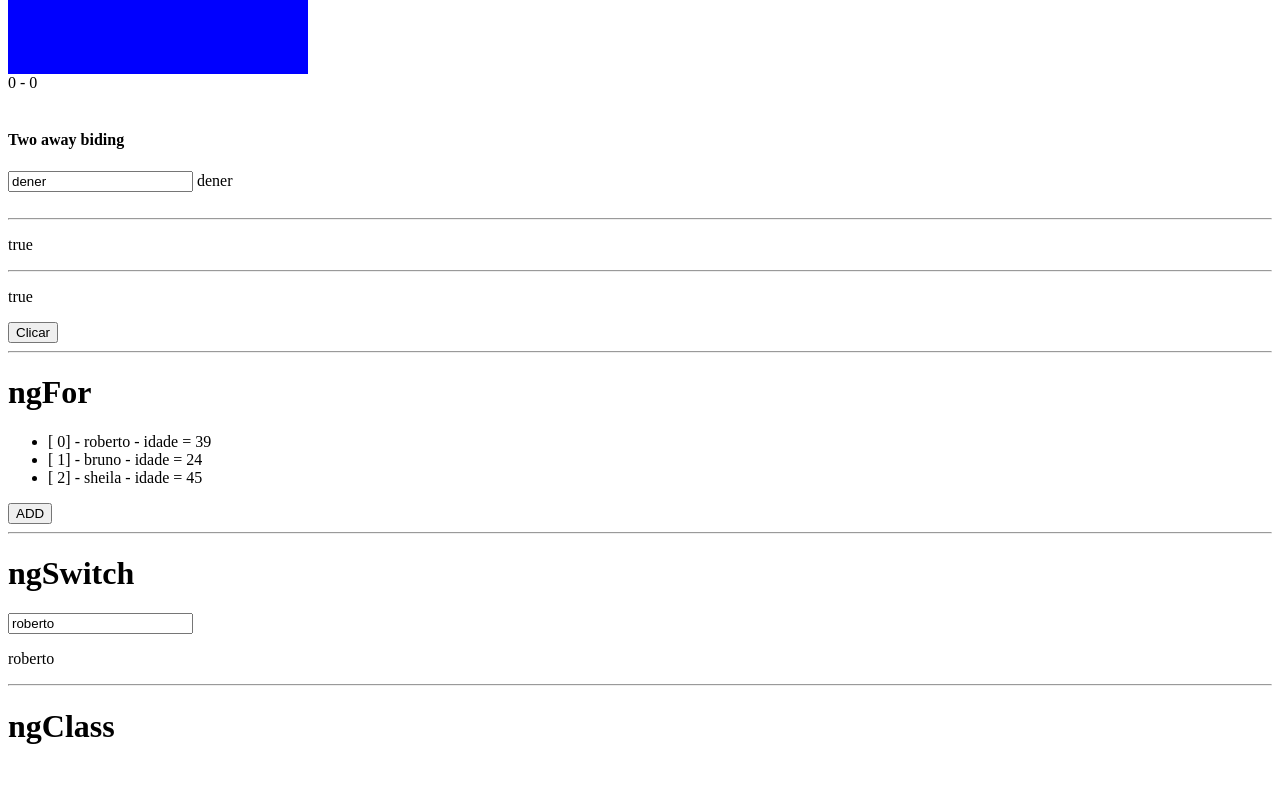
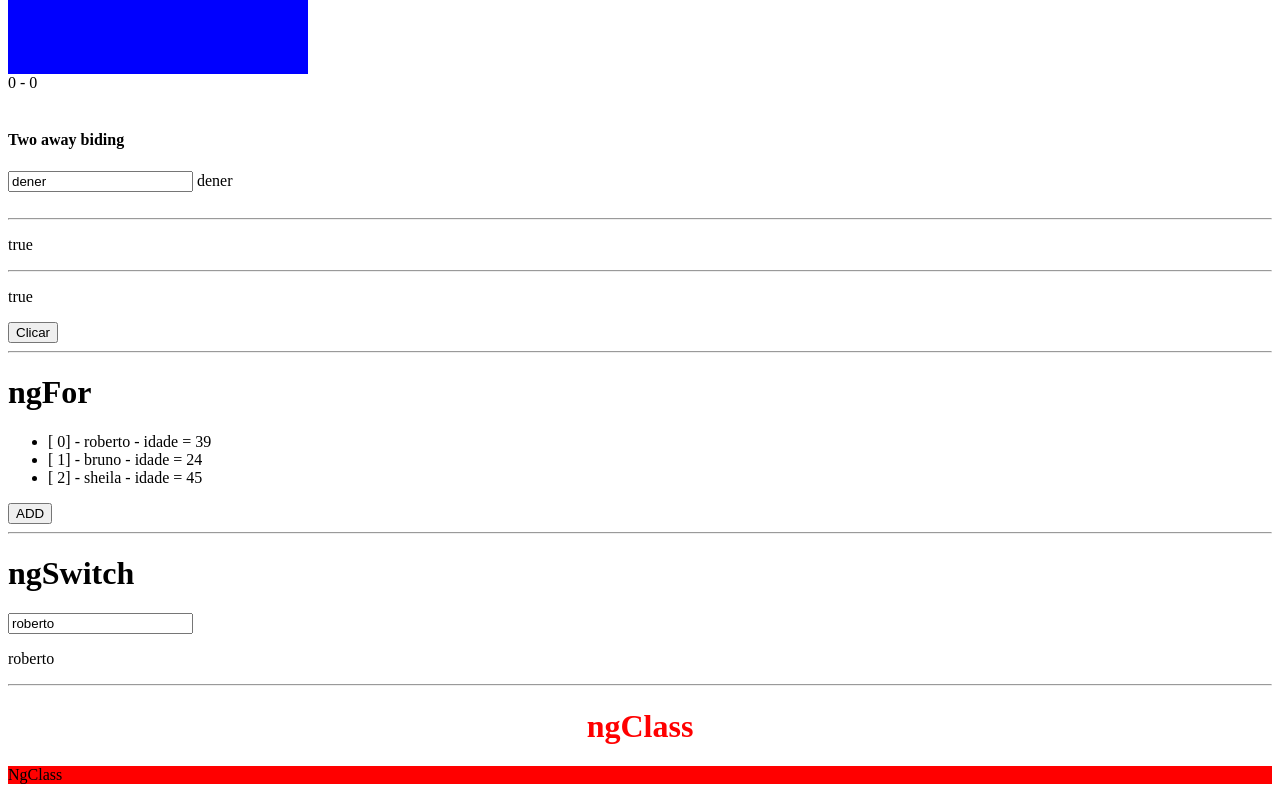
Before and after one commit to robertoamato/curso-angularudemy2022, an Angular app: page / in a window 1280 px wide. Shown: the part 959-1759 px from the top of the page. Before the commit the page ends 1725 px from the top, so only its background shows below. Built offline with nearby package versions, Linux system fonts and the light colour scheme.

Commit message:
curso-angularudemy2022

```diff
--- a/src/app/AppComponent.ts
+++ b/src/app/AppComponent.ts
@@ -7,8 +7,8 @@
   <app-data-biding></app-data-biding>
   <router-outlet></router-outlet>
   <app-diretivas-estruturais></app-diretivas-estruturais>
-
-  `
+  <app-diretivas-atributos></app-diretivas-atributos>
+  `,
 })
 export class AppComponent implements OnInit {
 
--- a/src/app/app.module.ts
+++ b/src/app/app.module.ts
@@ -7,13 +7,15 @@
 import { DataBidingComponent } from './data-biding/data-biding.component';
 import { FormsModule } from '@angular/forms';
 import { DiretivasEstruturaisComponent } from './diretivas-estruturais/diretivas-estruturais.component';
+import { DiretivasAtributosComponent } from './diretivas-atributos/diretivas-atributos.component';
 
 @NgModule({
   declarations: [
     AppComponent,
     TitleComponent,
     DataBidingComponent,
-    DiretivasEstruturaisComponent
+    DiretivasEstruturaisComponent,
+    DiretivasAtributosComponent
   ],
   imports: [
     BrowserModule,
--- /dev/null
+++ b/src/app/diretivas-atributos/diretivas-atributos.component.html
@@ -0,0 +1,4 @@
+<h1>{{ngClass}}</h1>
+
+
+<p [ngClass]="{'active': valor, 'disable': !valor}">NgClass</p>
--- /dev/null
+++ b/src/app/diretivas-atributos/diretivas-atributos.component.scss
@@ -0,0 +1,18 @@
+.active{
+
+  background: red;
+
+}
+
+.disable{
+
+  background: blue;
+
+}
+
+h1{
+  color: red;
+  text-align: center;
+
+
+}
--- /dev/null
+++ b/src/app/diretivas-atributos/diretivas-atributos.component.ts
@@ -0,0 +1,28 @@
+import { Component, OnInit } from '@angular/core';
+
+@Component({
+  selector: 'app-diretivas-atributos',
+  templateUrl: './diretivas-atributos.component.html',
+  styleUrls: ['./diretivas-atributos.component.scss']
+})
+export class DiretivasAtributosComponent implements OnInit {
+  public valor : boolean = true;
+  public ngClass : string ="ngClass";
+  constructor() { }
+
+  ngOnInit(): void {
+
+    setInterval( ()=>{
+    if(this.valor){
+      this.valor=false;
+    }else{
+        this.valor=true;
+
+      }
+
+    },2000);
+
+
+  }
+
+}
--- a/src/app/diretivas-estruturais/diretivas-estruturais.component.html
+++ b/src/app/diretivas-estruturais/diretivas-estruturais.component.html
@@ -54,5 +54,3 @@
 </div>
 
 <hr>
-
-<h1>{{ngClass}}</h1>
--- a/src/app/diretivas-estruturais/diretivas-estruturais.component.ts
+++ b/src/app/diretivas-estruturais/diretivas-estruturais.component.ts
@@ -17,7 +17,7 @@
     public ngSwitch: string ="ngSwitch";
     public nome: string ='roberto';
     public ngFor: String ="ngFor";
-    public ngClass : string ="ngClass";
+
 
   constructor() { }
 
```
Also changed, not shown: 1 other file (tests, documents, lock files or other folders).
